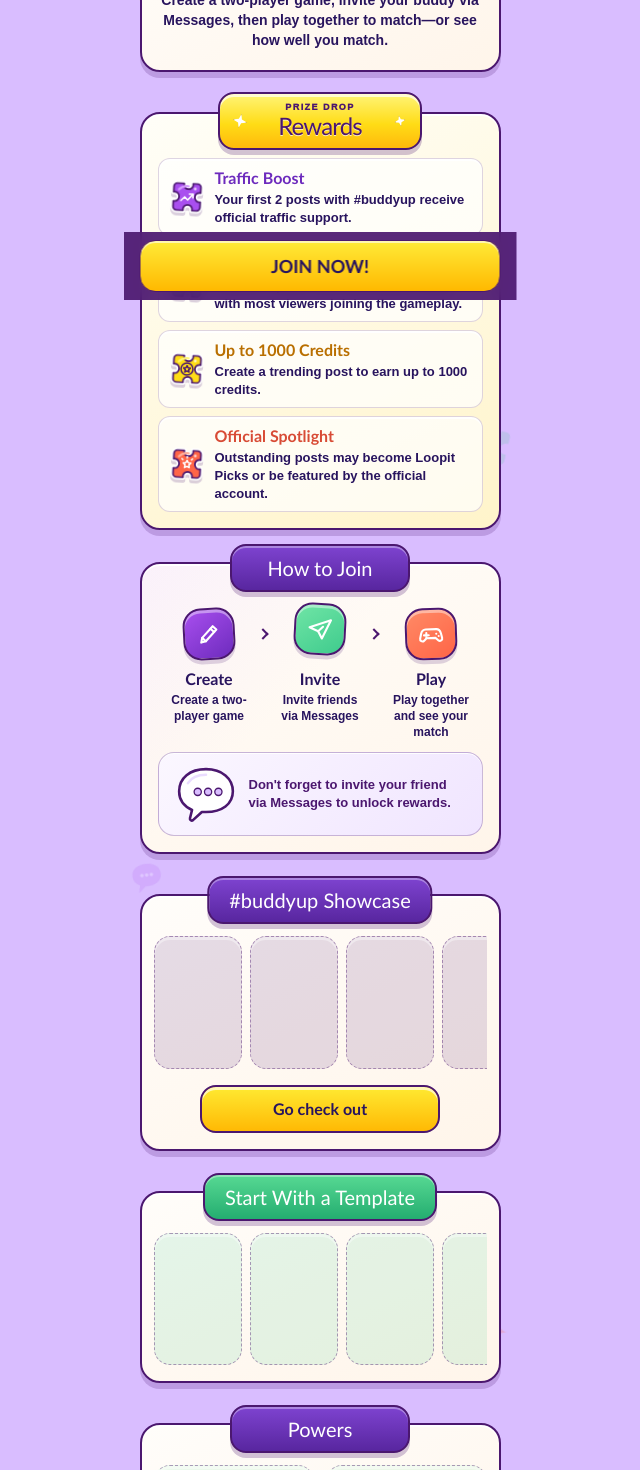
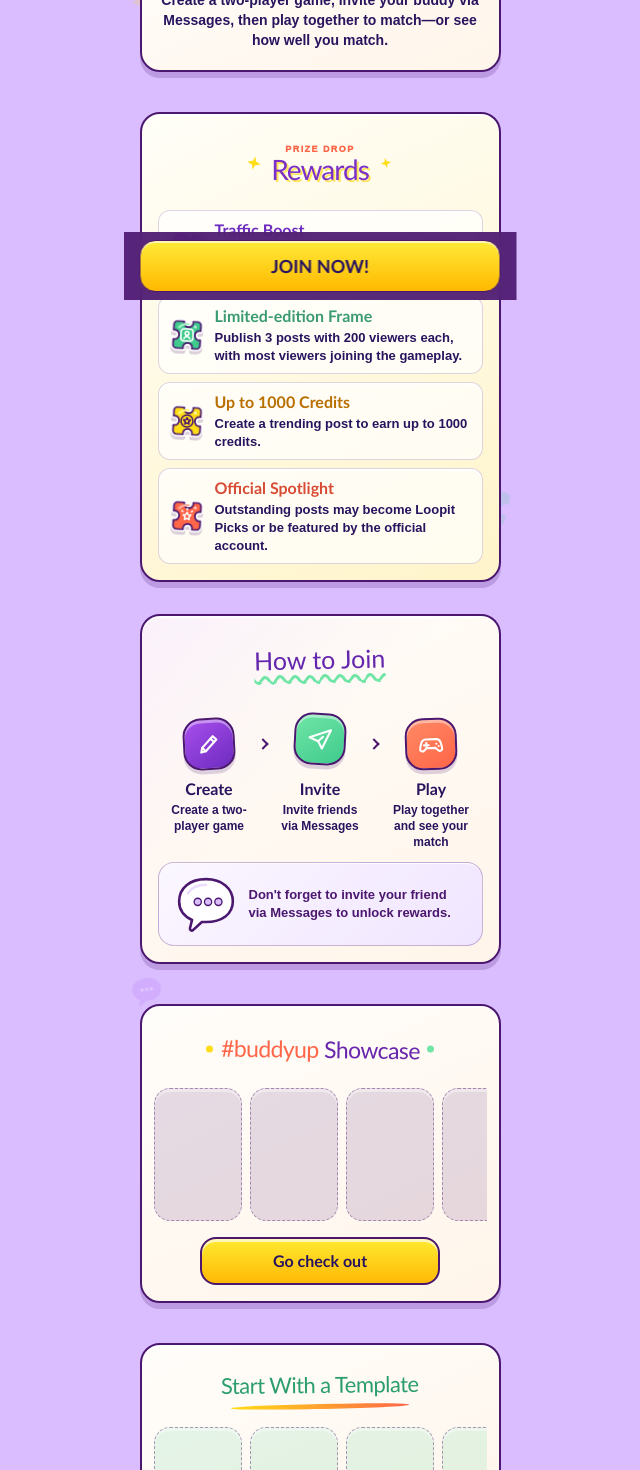
Before and after one commit to yhr502524848-boop/buddy-up-h5, a Next.js app: page / in a window 1280 px wide. Shown: the part 500-1970 px from the top of the page, without its empty margins (320-960 px from the left). Built offline with nearby package versions, Linux system fonts and the light colour scheme.

Commit message:
Restyle section headings as noninteractive art

```diff
--- a/app/globals.css
+++ b/app/globals.css
@@ -659,27 +659,112 @@ button { color: inherit; font: inherit; }
   gap: 22px;
   margin-top: 26px;
 }
-.panel { padding: 52px 26px 26px; }
-.ribbon {
-  position: absolute;
-  top: -21px;
-  left: 50%;
-  min-width: 210px;
+.panel { padding: 24px 26px 26px; }
+.section-title {
+  position: relative;
+  z-index: 2;
+  width: fit-content;
+  max-width: 100%;
+  min-height: 38px;
+  margin: 0 auto 20px;
+  display: grid;
+  place-items: center;
+  padding-inline: 10px;
+  color: var(--ink);
+  text-align: center;
+  pointer-events: none;
+  user-select: none;
+}
+.section-title h2 {
+  margin: 0;
+  font-family: "Cooper Black", "Arial Rounded MT Bold", "Trebuchet MS", sans-serif;
+  line-height: 1.08;
+  text-align: center;
+}
+.section-title::before,
+.section-title::after { content: ""; position: absolute; pointer-events: none; }
+.section-title-rewards {
   min-height: 52px;
-  display: grid;
-  place-items: center;
-  padding: 8px 28px;
-  transform: translateX(-50%);
-  color: white;
-  border: var(--stroke-main) solid var(--outline);
-  border-radius: var(--radius-control);
-  box-shadow: 0 5px 0 rgba(var(--shadow-rgb),.25), inset 0 2px 0 rgba(255,255,255,.35);
-}
-.ribbon h2 { margin: 0; font-size: 27px; line-height: var(--leading-section-title); text-align: center; }
-.purple-ribbon { background: linear-gradient(#7e43d0, #58269f); }
-.mint-ribbon { background: linear-gradient(#57d993, #24ad70); }
-.wide-ribbon { min-width: min(460px, 78vw); }
-.wide-ribbon h2 { white-space: nowrap; }
+  grid-template-rows: auto auto;
+  align-content: center;
+  gap: 0;
+}
+.section-title-rewards::before,
+.section-title-rewards::after {
+  top: 18px;
+  width: 14px;
+  height: 14px;
+  background: var(--yellow);
+  clip-path: polygon(50% 0, 61% 36%, 100% 50%, 61% 64%, 50% 100%, 39% 64%, 0 50%, 39% 36%);
+}
+.section-title-rewards::before { left: -14px; transform: rotate(12deg); }
+.section-title-rewards::after { right: -14px; transform: rotate(-12deg) scale(.75); }
+.section-title-rewards h2 {
+  color: #7b31c7;
+  font-size: 28px;
+  letter-spacing: -.035em;
+  text-shadow: 2px 2px 0 #ffe45c;
+}
+.section-title-join { transform: rotate(-1.25deg); }
+.section-title-join h2 {
+  color: #6426ad;
+  font-size: 25px;
+  text-decoration: underline;
+  text-decoration-color: var(--mint);
+  text-decoration-style: wavy;
+  text-decoration-thickness: 3px;
+  text-underline-offset: 6px;
+}
+.section-title-showcase h2 {
+  color: #6825ad;
+  font-size: 23px;
+  letter-spacing: -.025em;
+  transform: rotate(.75deg);
+}
+.section-title-showcase h2 span { color: var(--coral); }
+.section-title-showcase::before,
+.section-title-showcase::after {
+  top: 50%;
+  width: 7px;
+  height: 7px;
+  border-radius: 50%;
+  transform: translateY(-50%);
+}
+.section-title-showcase::before { left: -5px; background: var(--yellow); }
+.section-title-showcase::after { right: -5px; background: var(--mint); }
+.section-title-templates { padding-bottom: 5px; }
+.section-title-templates h2 {
+  color: #2c9e6d;
+  font-size: 22px;
+  letter-spacing: -.025em;
+  transform: rotate(-.6deg);
+}
+.section-title-templates::after {
+  left: 9%;
+  bottom: -2px;
+  width: 82%;
+  height: 5px;
+  background: linear-gradient(90deg, var(--yellow), var(--coral));
+  border-radius: 60% 40% 55% 45%;
+  transform: rotate(-1deg);
+}
+.section-title-powers h2 {
+  color: #6d2bbd;
+  font-size: 27px;
+  letter-spacing: .035em;
+  transform: rotate(1deg);
+  text-shadow: 2px 2px 0 var(--purple-hi);
+}
+.section-title-powers::before,
+.section-title-powers::after {
+  top: 9px;
+  width: 9px;
+  height: 20px;
+  background: var(--yellow);
+  clip-path: polygon(48% 0, 100% 0, 63% 40%, 100% 40%, 24% 100%, 42% 54%, 0 54%);
+}
+.section-title-powers::before { left: -14px; transform: rotate(-14deg); }
+.section-title-powers::after { right: -14px; transform: rotate(14deg) scale(.78); }
 .reward-list { margin: 0; padding: 0; list-style: none; }
 .reward-list li {
   min-height: 104px;
@@ -794,44 +879,14 @@ button { color: inherit; font: inherit; }
   overflow: visible;
   background: linear-gradient(155deg, #fffef8, #fff4ca);
 }
-.rewards-ribbon {
-  min-width: 240px;
-  min-height: 66px;
-  grid-template-rows: auto auto;
-  align-content: center;
-  gap: 1px;
-  padding: 7px 40px 8px;
-  color: var(--outline);
-  background: linear-gradient(180deg, #fff477 0%, #ffdc16 56%, #ffb90b 100%);
-  box-shadow: 0 5px 0 rgba(var(--shadow-rgb), .25), inset 0 3px 0 rgba(255,255,255,.68);
-}
-.rewards-ribbon::before,
-.rewards-ribbon::after {
-  content: "";
-  position: absolute;
-  top: 50%;
-  width: 17px;
-  height: 17px;
-  background: white;
-  border: var(--stroke-secondary) solid var(--outline);
-  clip-path: polygon(50% 0, 61% 36%, 100% 50%, 61% 64%, 50% 100%, 39% 64%, 0 50%, 39% 36%);
-  transform: translateY(-50%) rotate(12deg);
-}
-.rewards-ribbon::before { left: 15px; }
-.rewards-ribbon::after { right: 15px; transform: translateY(-50%) rotate(-12deg) scale(.78); }
 .rewards-ribbon-kicker {
+  color: var(--coral);
   font-family: Arial, sans-serif;
   font-size: 10px;
   font-weight: 1000;
   line-height: 12px;
   letter-spacing: .16em;
   text-align: center;
-}
-.rewards-ribbon h2 {
-  font-size: 28px;
-  line-height: 30px;
-  letter-spacing: -.035em;
-  text-shadow: 0 1px 0 rgba(255,255,255,.72);
 }
 .rewards-panel .reward-list {
   position: relative;
@@ -861,7 +916,7 @@ button { color: inherit; font: inherit; }
 }
 .showcase,
 .templates,
-.powers { margin-top: 48px; padding: 52px 20px 22px; }
+.powers { margin-top: 48px; padding: 24px 20px 22px; }
 .showcase-grid {
   display: grid;
   grid-template-columns: repeat(3, minmax(0, 200px));
@@ -2470,16 +2525,6 @@ button { color: inherit; font: inherit; }
   .panel {
     padding: var(--tune-panel-top, 24px) var(--tune-panel-x, 16px) var(--tune-panel-bottom, 16px);
   }
-  .ribbon {
-    top: -20px;
-    min-width: 180px;
-    min-height: 44px;
-    padding: 8px 20px;
-  }
-  .ribbon h2 {
-    font-size: var(--type-20);
-    line-height: var(--line-20);
-  }
   .reward-list li {
     min-height: 88px;
     gap: var(--tune-list-gap, 12px);
@@ -2540,29 +2585,10 @@ button { color: inherit; font: inherit; }
     gap: 12px;
     min-height: 80px;
   }
-  .rewards-panel {
-    padding-top: max(44px, var(--tune-panel-top, 24px));
-  }
-  .rewards-ribbon {
-    top: -22px;
-    min-width: 204px;
-    min-height: 58px;
-    padding: 6px 34px 7px;
-  }
-  .rewards-ribbon::before,
-  .rewards-ribbon::after {
-    width: 14px;
-    height: 14px;
-  }
-  .rewards-ribbon::before { left: 13px; }
-  .rewards-ribbon::after { right: 13px; }
+  .rewards-panel { padding-top: var(--tune-panel-top, 24px); }
   .rewards-ribbon-kicker {
     font-size: 9px;
     line-height: 10px;
-  }
-  .rewards-ribbon h2 {
-    font-size: var(--type-24);
-    line-height: 26px;
   }
   .rewards-panel .reward-list { gap: 8px; }
   .rewards-panel .reward-list li {
--- a/app/page.tsx
+++ b/app/page.tsx
@@ -20,17 +20,17 @@ const defaultSpacing = {
   panelBottom: 16,
   listGap: 12,
   showcaseTop: 40,
-  showcasePadTop: 40,
+  showcasePadTop: 24,
   showcaseX: 12,
   showcaseBottom: 16,
   showcaseGap: 8,
   templateTop: 40,
-  templatePadTop: 40,
+  templatePadTop: 24,
   templateX: 12,
   templateBottom: 16,
   templateGap: 8,
   powersTop: 40,
-  powersPadTop: 40,
+  powersPadTop: 24,
   powersX: 12,
   powersBottom: 16,
   powersGap: 12,
@@ -775,7 +775,7 @@ export default function Home() {
           />
           <section className="candy-card panel rewards-panel" aria-labelledby="rewards-title" data-spacing-section="Rewards">
             <span className="spacing-section-label" aria-hidden="true">Rewards</span>
-            <div className="ribbon rewards-ribbon">
+            <div className="section-title section-title-rewards">
               <span className="rewards-ribbon-kicker">PRIZE DROP</span>
               <h2 id="rewards-title">Rewards</h2>
             </div>
@@ -796,7 +796,7 @@ export default function Home() {
               onChange={(value) => setSpacingValue('columnsGap', value)}
             />
             <span className="spacing-section-label" aria-hidden="true">How to Join</span>
-            <div className="ribbon purple-ribbon"><h2 id="join-title">How to Join</h2></div>
+            <div className="section-title section-title-join"><h2 id="join-title">How to Join</h2></div>
             <ol className="step-flow">
               {steps.map((step) => (
                 <li key={step.number}>
@@ -822,7 +822,7 @@ export default function Home() {
             onChange={(value) => setSpacingValue('showcaseTop', value)}
           />
           <span className="spacing-section-label" aria-hidden="true">Showcase</span>
-          <div className="ribbon purple-ribbon wide-ribbon"><h2 id="showcase-title">#buddyup Showcase</h2></div>
+          <div className="section-title section-title-showcase"><h2 id="showcase-title"><span>#buddyup</span> Showcase</h2></div>
           <div className="showcase-grid" role="region" aria-label="Showcase, swipe horizontally to see more" tabIndex={0}>
             <div className="showcase-slot" aria-hidden="true" />
             <div className="showcase-slot" aria-hidden="true" />
@@ -841,7 +841,7 @@ export default function Home() {
             onChange={(value) => setSpacingValue('templateTop', value)}
           />
           <span className="spacing-section-label" aria-hidden="true">Template</span>
-          <div className="ribbon mint-ribbon wide-ribbon"><h2 id="templates-title">Start With a Template</h2></div>
+          <div className="section-title section-title-templates"><h2 id="templates-title">Start With a Template</h2></div>
           <div className="template-grid" role="region" aria-label="Templates, swipe horizontally to see more" tabIndex={0}>
             <div className="template-slot" aria-hidden="true" />
             <div className="template-slot" aria-hidden="true" />
@@ -858,7 +858,7 @@ export default function Home() {
             onChange={(value) => setSpacingValue('powersTop', value)}
           />
           <span className="spacing-section-label" aria-hidden="true">Powers</span>
-          <div className="ribbon purple-ribbon"><h2 id="powers-title">Powers</h2></div>
+          <div className="section-title section-title-powers"><h2 id="powers-title">Powers</h2></div>
           <div className="power-grid" role="group" aria-label="Power placeholders">
             <div className="power-slot" aria-hidden="true" />
             <div className="power-slot" aria-hidden="true" />
```
